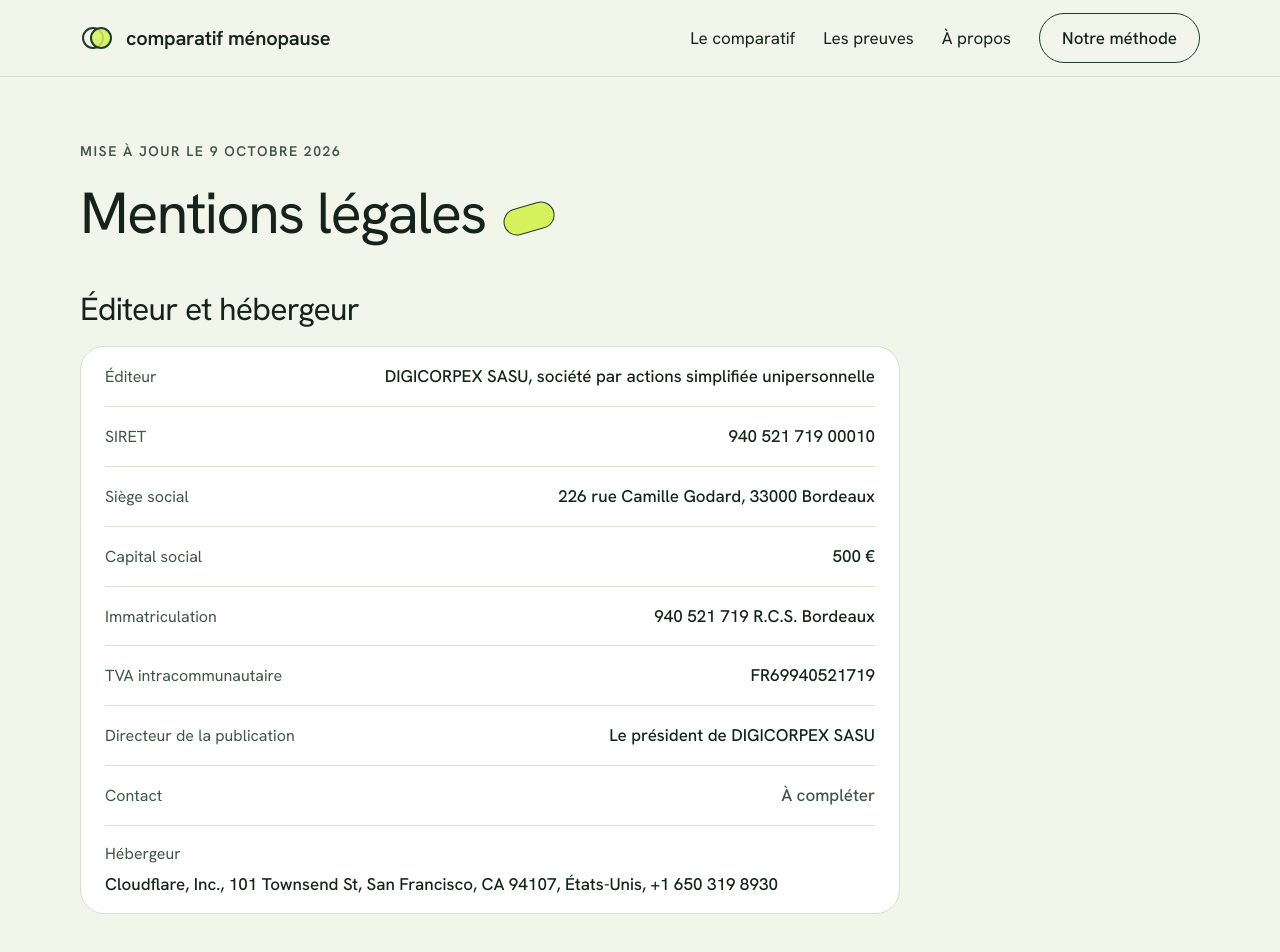
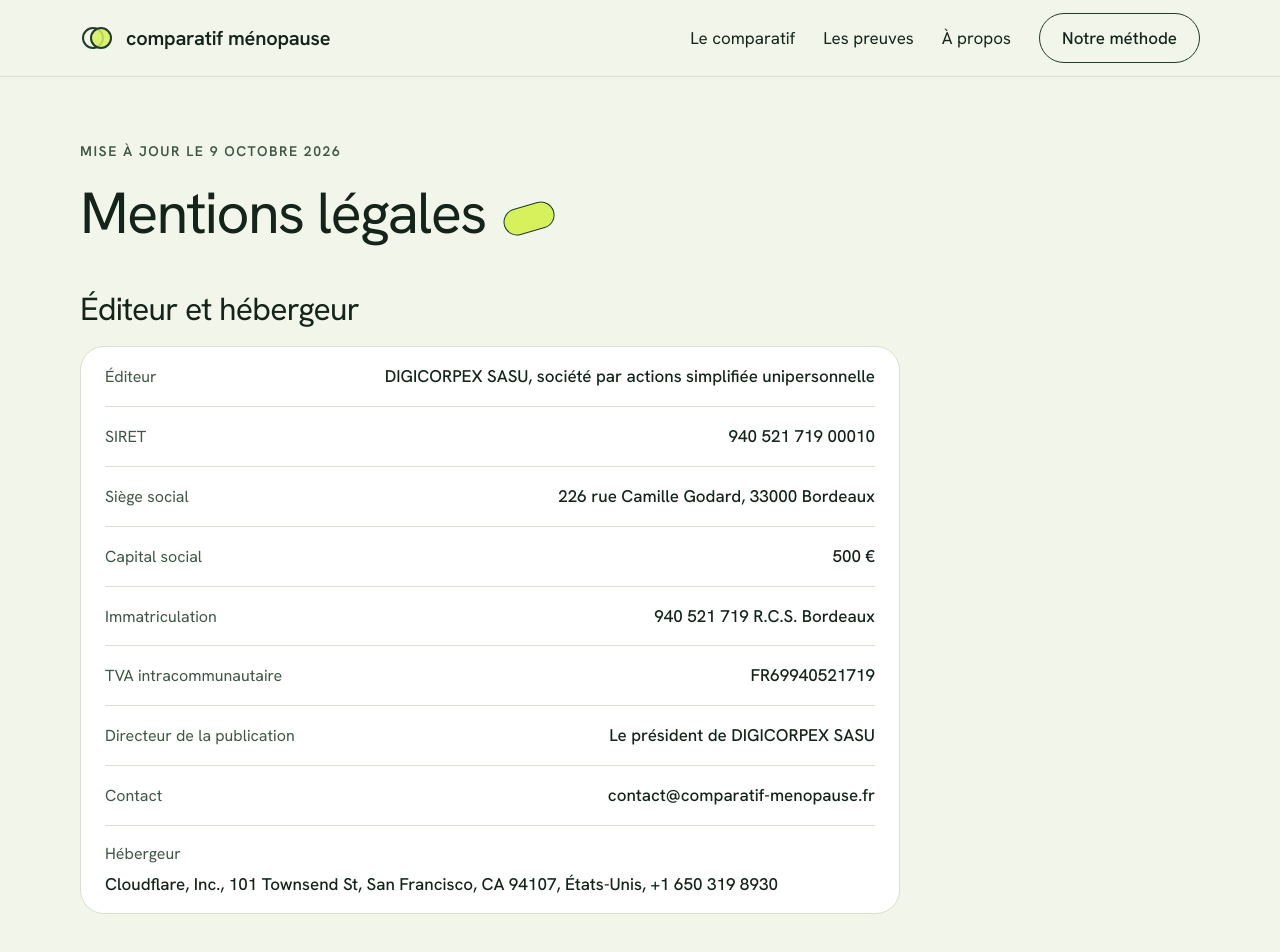
Before and after one commit to Dany-226/comparatif-menopause.fr, a Next.js app: page /mentions-legales in a window 1280 px wide. Shown: the top 952 px of the page. Built offline with nearby package versions, Linux system fonts and the light colour scheme.

Commit message:
Mentions légales : adresse de contact

```diff
--- a/data/site.ts
+++ b/data/site.ts
@@ -36,7 +36,7 @@ export const legal: Record<string, { libelle: string; valeur: string | null }> =
   rcs: { libelle: "Immatriculation", valeur: "940 521 719 R.C.S. Bordeaux" },
   tva: { libelle: "TVA intracommunautaire", valeur: "FR69940521719" },
   directeur: { libelle: "Directeur de la publication", valeur: "Le président de DIGICORPEX SASU" },
-  contact: { libelle: "Contact", valeur: null },
+  contact: { libelle: "Contact", valeur: "contact@comparatif-menopause.fr" },
   hebergeur: {
     libelle: "Hébergeur",
     valeur: "Cloudflare, Inc., 101 Townsend St, San Francisco, CA 94107, États-Unis, +1 650 319 8930",
```
